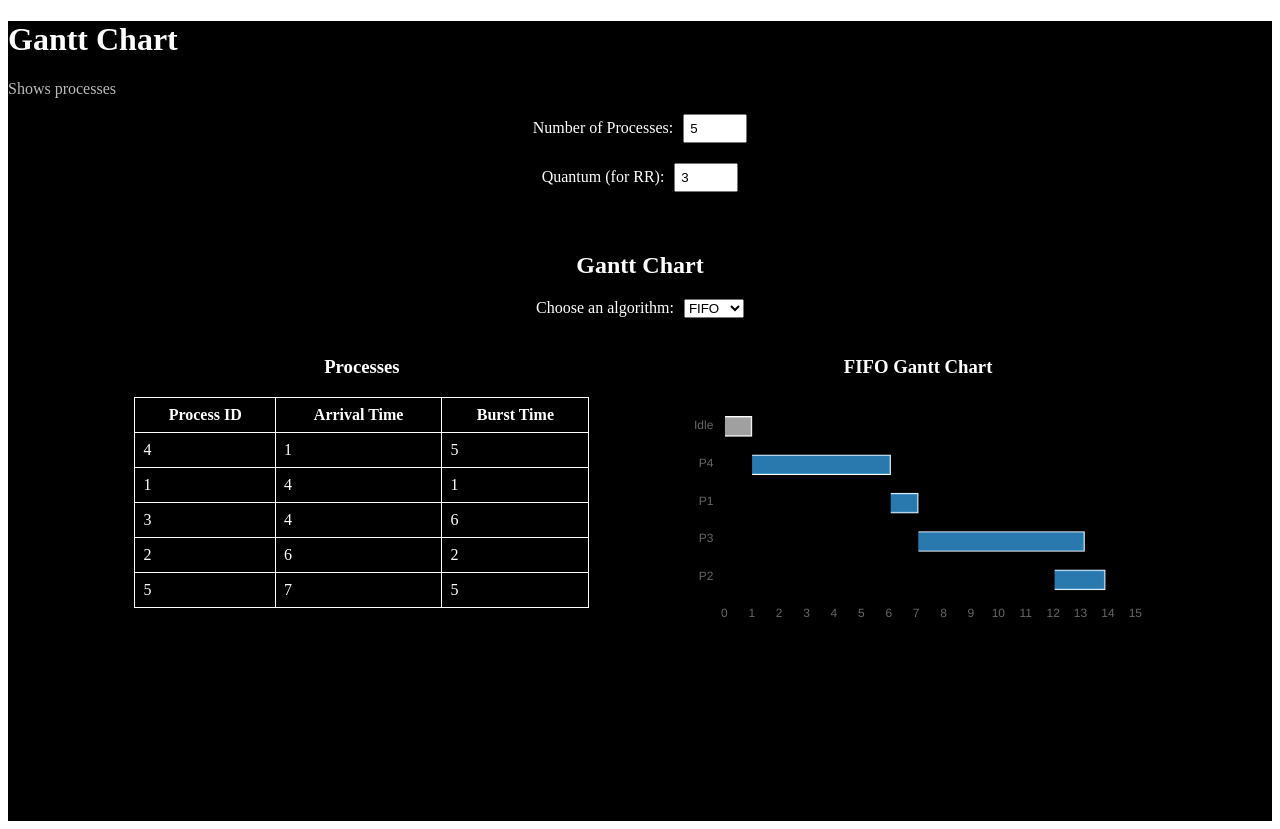
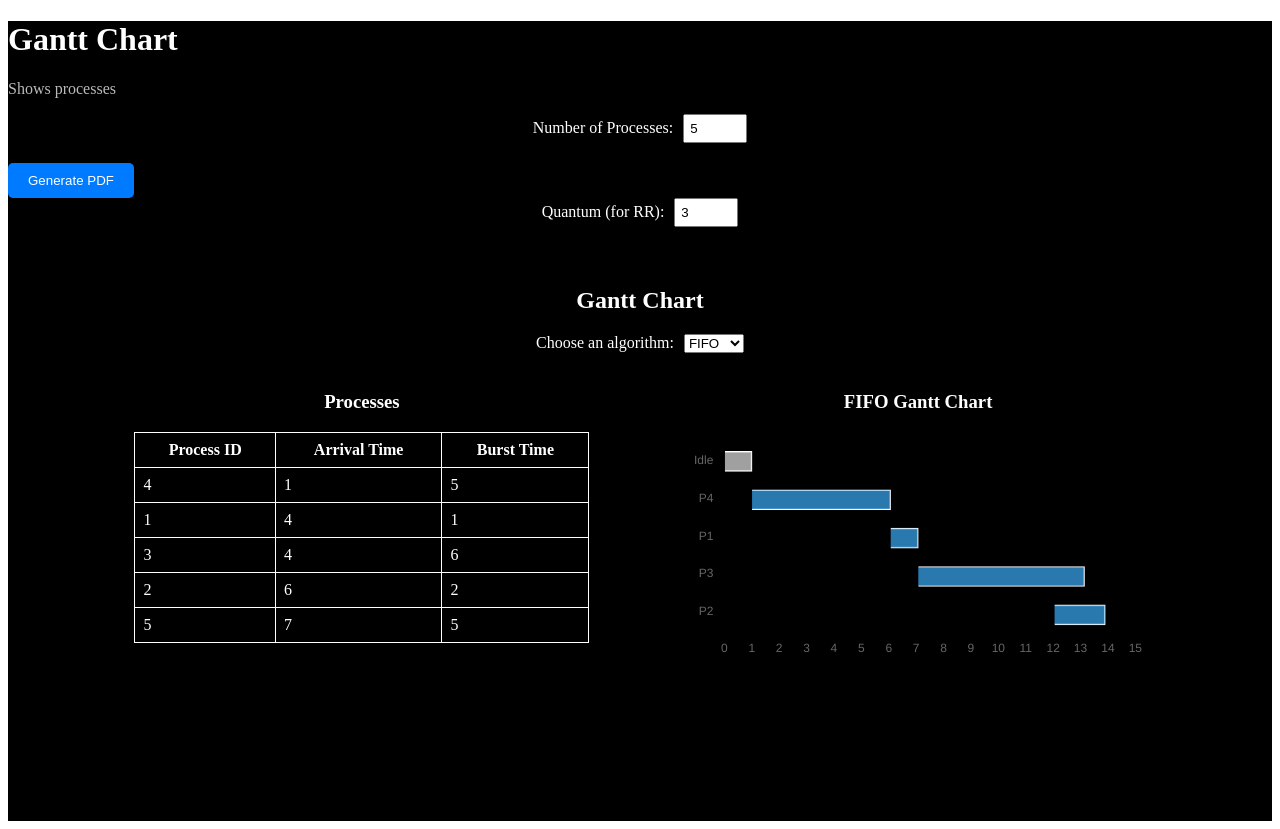
Before and after one commit to lastrod1/OS-Scheduling-Web-App, a Next.js app: page / in a window 1280 px wide. Built offline with nearby package versions, Linux system fonts and the light colour scheme.

Commit message:
got basic setup for PDF generation using jspdf will get table added later

```diff
--- a/package.json
+++ b/package.json
@@ -9,9 +9,11 @@
     "lint": "next lint"
   },
   "dependencies": {
+    "@types/jspdf": "^1.3.3",
     "chart.js": "^4.4.8",
     "framer-motion": "^12.4.11",
     "jspdf": "^3.0.0",
+    "jspdf-autotable": "^5.0.2",
     "next": "^15.1.7",
     "react": "^19.0.0",
     "react-chartjs-2": "^5.3.0",
--- a/src/app/page.tsx
+++ b/src/app/page.tsx
@@ -1,7 +1,8 @@
 "use client";
 
 import { useState } from "react";
-import GanttChart from "./GnattChart";
+import GanttChart from "./GanttChart";
+import { PDF } from "../utilities/PDF";
 
 export default function Home() {
   const [numProcesses, setNumProcesses] = useState<number>(5);
@@ -21,6 +22,12 @@ export default function Home() {
           style={{ padding: "5px", width: "50px" }}
         />
       </div>
+      <button
+        onClick={() => PDF("Gantt Chart Results", document.getElementById("gantt-table"))}
+        style={{ padding: "10px 20px", backgroundColor: "#007bff", color: "#fff", border: "none", borderRadius: "5px", cursor: "pointer" }}
+      >
+        Generate PDF
+      </button>
       <div style={{ textAlign: "center", marginBottom: "20px" }}>
         <label htmlFor="quantum" style={{ color: "#fff", marginRight: "10px" }}>Quantum (for RR):</label>
         <input
--- /dev/null
+++ b/src/utilities/PDF.ts
@@ -0,0 +1,23 @@
+import { jsPDF } from "jspdf";
+import autoTable from "jspdf-autotable";
+
+export const PDF = (results: string, table: HTMLElement | null) => {
+    const doc = new jsPDF();
+
+    doc.setFontSize(14);
+    doc.text("Gantt Chart Results", 14, 22);
+
+    doc.setFontSize(12);
+    doc.text(results, 14, 30);
+
+    if (table && table instanceof HTMLTableElement) {
+        autoTable(doc, {
+            html: table,
+            startY: 40,
+            theme: 'grid',
+            styles: { fontSize: 10 },
+        });
+    }
+
+    doc.save("gantt_chart_results.pdf");
+};
```
Also changed, not shown: src/app/GanttChart.tsx (renamed from src/app/GnattChart.tsx), 1 other file (tests, documents, lock files or other folders).
